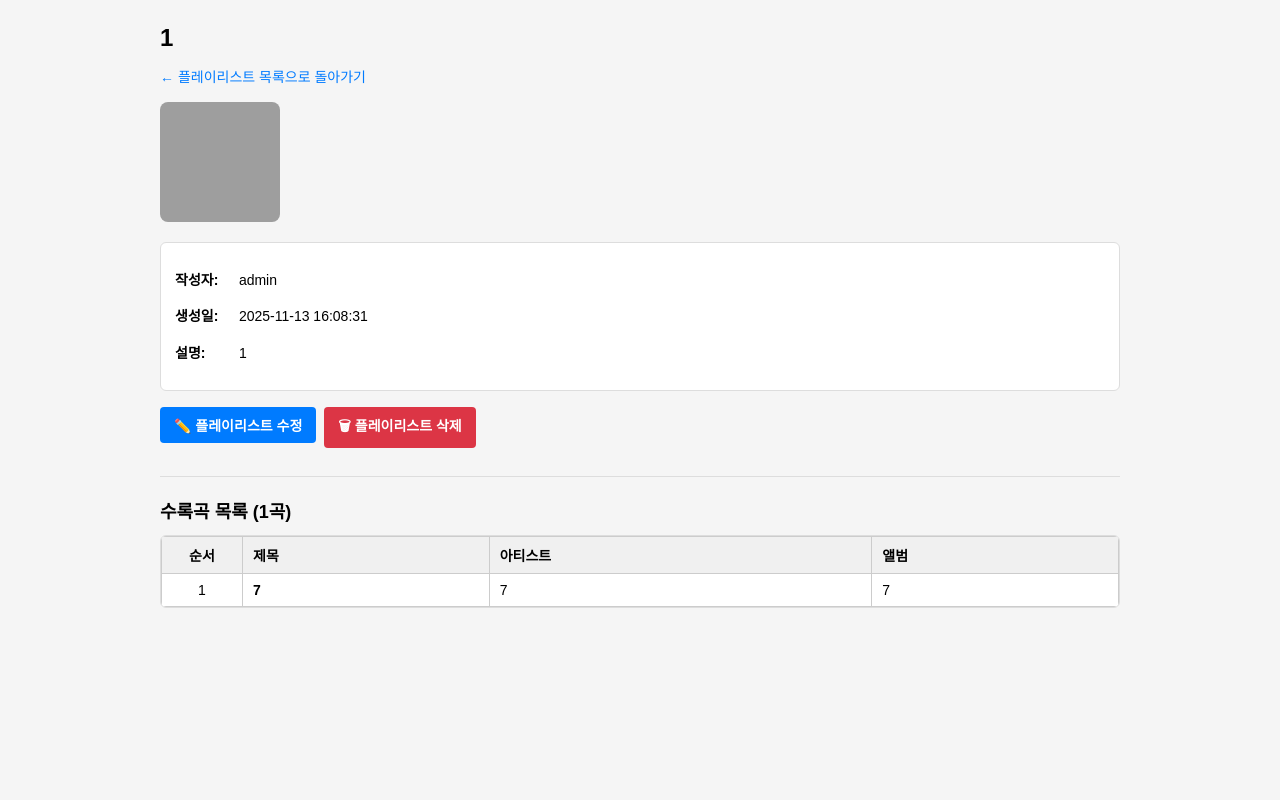
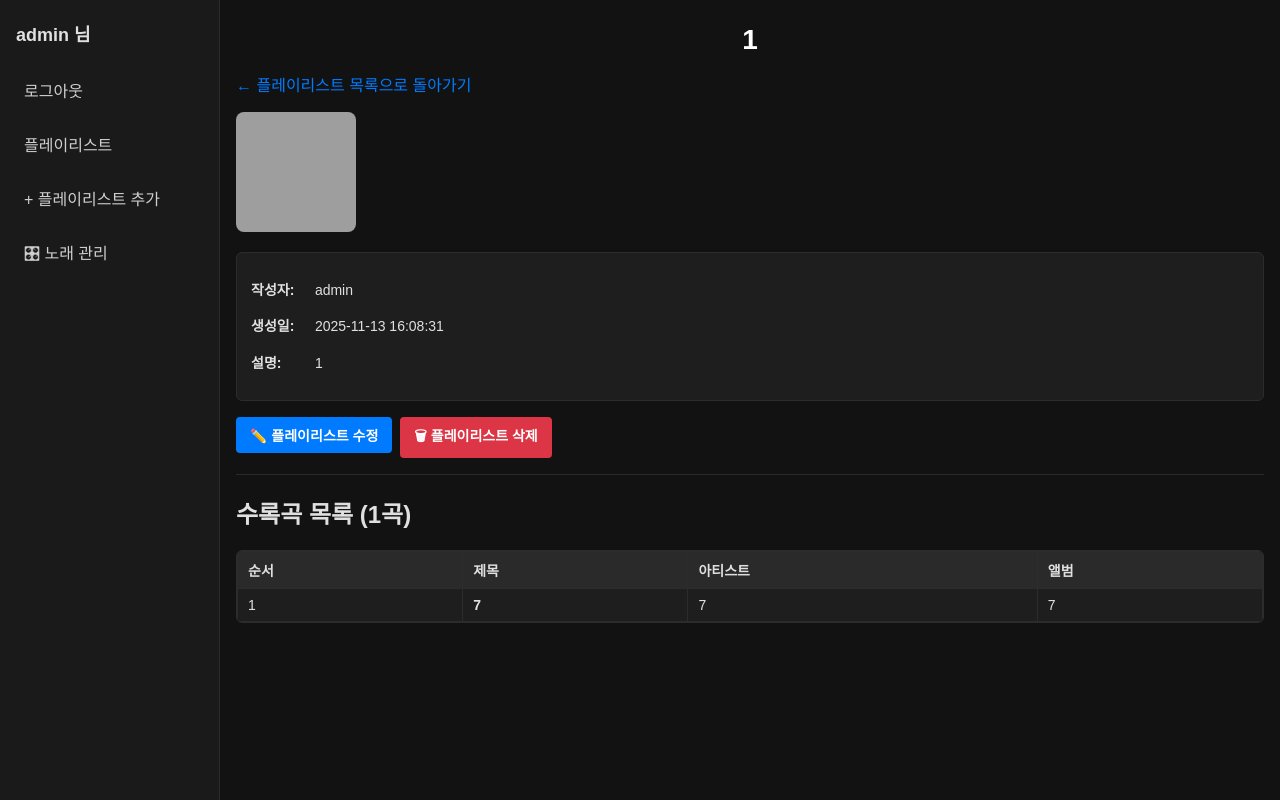
Before and after one commit to JS66KIM/playlist-web, a Flask app: page /playlists/5 in a window 1280 px wide. Run offline with Flask 3, Linux system fonts and the light colour scheme; a user stored in the database is signed in; data comes from the database, SQL or seed files in the repository; both versions use the stored data as it was after the commit; grey boxes are pictures that could not be loaded.

Commit message:
hapsu2
메인 카드 배경 그라데이션
카드와 플리 사이 공간 생성 및 글자 추가
플리 관리 창 다크모드

```diff
--- a/templates/view_playlist.html
+++ b/templates/view_playlist.html
@@ -6,17 +6,44 @@
     <meta name="viewport" content="width=device-width, initial-scale=1">
 
     <style>
-        /* ===== 공통 레이아웃 ===== */
+        /* ===== GLOBAL ===== */
+        * { box-sizing: border-box; }
         body.app-body {
             margin: 0;
             font-family: Arial, sans-serif;
-            background-color: #f5f5f5;
+            background-color: #121212;
+            color: #e0e0e0;
+            display: flex;
         }
 
+        /* ===== SIDEBAR ===== */
+        .sidebar {
+            width: 220px;
+            background-color: #1a1a1a;
+            border-right: 1px solid #2a2a2a;
+            height: 100vh;
+            padding: 20px 16px;
+            position: fixed;
+            left: 0;
+            top: 0;
+        }
+        .sidebar__username { font-size: 18px; font-weight: bold; margin-bottom: 24px; }
+        .sidebar__menu { list-style: none; padding: 0; display: flex; flex-direction: column; gap: 14px; }
+        .sidebar__menu a {
+            text-decoration: none;
+            color: #d0d0d0;
+            padding: 8px;
+            border-radius: 4px;
+            display: block;
+        }
+        .sidebar__menu a:hover { background-color: #2b2b2b; color: #fff; }
+
+        /* ===== MAIN PAGE ===== */
         .page {
-            max-width: 960px;
-            margin: 0 auto;
+            margin-left: 220px;
+            width: 100%;
             padding: 24px 16px 40px;
+            min-height: 100vh;
         }
 
         .page__header {
@@ -25,55 +52,44 @@
 
         .page__title {
             margin: 0 0 8px;
-            font-size: 24px;
-        }
-
-        .page__back {
-            font-size: 14px;
-            margin-bottom: 8px;
+            font-size: 28px;
+            text-align: center;
+            color: #fff;
         }
 
         .page__back a {
             color: #007bff;
             text-decoration: none;
         }
-
-        .page__back a:hover {
-            text-decoration: underline;
-        }
+        .page__back a:hover { text-decoration: underline; }
 
         .page__divider {
             border: none;
-            border-top: 1px solid #ddd;
+            border-top: 1px solid #2a2a2a;
             margin: 16px 0 20px;
         }
 
-        /* ===== 섹션 공통 ===== */
-        .section {
-            margin-bottom: 28px;
-        }
-
-        .section__title {
-            margin: 0 0 12px;
-            font-size: 18px;
-        }
-
-        /* ===== 플레이리스트 메타 ===== */
+        /* ===== PLAYLIST DETAIL ===== */
         .playlist-meta {
-            background-color: #fff;
+            background-color: #1e1e1e;
             border-radius: 6px;
-            border: 1px solid #ddd;
+            border: 1px solid #2c2c2c;
             padding: 12px 14px;
             font-size: 14px;
             line-height: 1.6;
+            color: #e0e0e0;
         }
-
         .playlist-meta strong {
             display: inline-block;
             width: 60px;
         }
 
-        /* ===== 버튼 공통 ===== */
+        .playlist-actions {
+            margin: 16px 0 8px;
+            display: flex;
+            flex-wrap: wrap;
+            gap: 8px;
+        }
         .button {
             padding: 8px 14px;
             border-radius: 4px;
@@ -84,127 +100,107 @@
             background-color: #007bff;
             color: #ffffff;
         }
+        .button--danger { background-color: #dc3545; }
+        .button:hover { opacity: 0.93; }
 
-        .button--danger {
-            background-color: #dc3545;
-        }
-
-        .button:hover {
-            opacity: 0.93;
-        }
-
-        .playlist-actions {
-            margin: 16px 0 8px;
-            display: flex;
-            flex-wrap: wrap;
-            gap: 8px;
-        }
-
-        /* ===== 곡 목록 테이블 ===== */
+        /* ===== SONG TABLE ===== */
         .table-wrapper {
-            background-color: #fff;
+            background-color: #1e1e1e;
             border-radius: 6px;
-            border: 1px solid #ddd;
+            border: 1px solid #2c2c2c;
             overflow-x: auto;
         }
-
         .table {
             width: 100%;
             border-collapse: collapse;
             font-size: 14px;
+            color: #e0e0e0;
         }
-
         .table th,
         .table td {
             padding: 8px 10px;
-            border: 1px solid #ccc;
+            border: 1px solid #2c2c2c;
             text-align: left;
-            vertical-align: middle;
+        }
+        .table thead {
+            background-color: #2a2a2a;
+        }
+        .song-title { font-weight: 600; }
+        .empty-state {
+            font-size: 14px;
+            background-color: #1e1e1e;
+            padding: 16px 14px;
+            border-radius: 6px;
+            border: 1px solid #2c2c2c;
+            color: #ccc;
         }
 
-        .table thead {
-            background-color: #f0f0f0;
-        }
+        img { border-radius: 8px; }
 
-        .table th:nth-child(1),
-        .table td:nth-child(1) {
-            width: 60px;
-            text-align: center;
-        }
-
-        .song-title {
-            font-weight: 600;
-        }
-
-        .empty-state {
-            font-size: 14px;
-            background-color: #fff;
-            padding: 16px 14px;
-            border-radius: 6px;
-            border: 1px solid #ddd;
-        }
     </style>
 </head>
 <body class="app-body">
+
+    <!-- SIDEBAR -->
+    <aside class="sidebar">
+        {% if session.get('user_id') %}
+            <div class="sidebar__username">{{ session['username'] }} 님</div>
+        {% else %}
+            <div class="sidebar__username">Guest</div>
+        {% endif %}
+
+        <ul class="sidebar__menu">
+            {% if session.get('user_id') %}
+                <li><a href="{{ url_for('logout') }}">로그아웃</a></li>
+            {% else %}
+                <li><a href="{{ url_for('login') }}">로그인</a></li>
+            {% endif %}
+            <li><a href="{{ url_for('index') }}">플레이리스트</a></li>
+            {% if session.get('user_id') %}
+                <li><a href="{{ url_for('create_playlist') }}">+ 플레이리스트 추가</a></li>
+            {% endif %}
+            {% if session.get('is_admin') %}
+                <li><a href="{{ url_for('manage_songs') }}">🎛 노래 관리</a></li>
+            {% endif %}
+        </ul>
+    </aside>
+
+    <!-- MAIN CONTENT -->
     <div class="page">
-        <!-- 헤더 -->
         <header class="page__header">
-            <h1 class="page__title">
-                {{ playlist["title"] or "제목 없음" }}
-            </h1>
-            <p class="page__back">
-                <a href="{{ url_for('index') }}">← 플레이리스트 목록으로 돌아가기</a>
-            </p>
+            <h1 class="page__title">{{ playlist["title"] or "제목 없음" }}</h1>
+            <p class="page__back"><a href="{{ url_for('index') }}">← 플레이리스트 목록으로 돌아가기</a></p>
         </header>
 
-        <!-- 플레이리스트 커버 이미지 -->
         {% if display_cover_url %}
             <div style="margin-bottom:16px;">
-                <img src="{{ display_cover_url }}"
-                     alt="playlist cover"
-                     style="width:120px; height:120px; object-fit:cover; border-radius:8px;">
+                <img src="{{ display_cover_url }}" alt="playlist cover" style="width:120px; height:120px; object-fit:cover;">
             </div>
         {% endif %}
 
-        <!-- 플레이리스트 정보 -->
-        <section class="section">
-            <div class="playlist-meta">
+        <section class="playlist-meta">
             <p><strong>작성자:</strong> {{ playlist["username"] or "알 수 없음" }}</p>
             <p><strong>생성일:</strong> {{ playlist["created_at"] or "날짜 없음" }}</p>
             <p><strong>설명:</strong> {{ playlist["description"] or "설명 없음" }}</p>
-            </div>
+        </section>
 
-            <!-- 수정/삭제 버튼 (작성자 또는 관리자만) -->
         {% if session.get('user_id') == playlist['user_id'] or session.get('is_admin') %}
             <div class="playlist-actions">
-                    <!-- 수정 버튼: create_playlist(edit 모드)로 이동 -->
-                    <form method="GET"
-                          action="{{ url_for('edit_playlist', playlist_id=playlist['playlist_id']) }}">
-                        <button type="submit" class="button">
-                            ✏️ 플레이리스트 수정
-                        </button>
+                <form method="GET" action="{{ url_for('edit_playlist', playlist_id=playlist['playlist_id']) }}">
+                    <button type="submit" class="button">✏️ 플레이리스트 수정</button>
                 </form>
-
-                    <!-- 삭제 버튼 -->
-                    <form method="POST"
-                          action="{{ url_for('delete_playlist', playlist_id=playlist['playlist_id']) }}"
+                <form method="POST" action="{{ url_for('delete_playlist', playlist_id=playlist['playlist_id']) }}"
                       onsubmit="return confirm('정말 이 플레이리스트를 삭제하시겠습니까?');">
-                        <button type="submit" class="button button--danger">
-                            🗑 플레이리스트 삭제
-                        </button>
+                    <button type="submit" class="button button--danger">🗑 플레이리스트 삭제</button>
                 </form>
             </div>
         {% endif %}
-        </section>
 
         <hr class="page__divider">
 
-        <!-- 수록곡 목록 -->
-        <section class="section">
-            <h2 class="section__title">
-                수록곡 목록 ({{ songs|length }}곡)
-            </h2>
-
+        <!-- SONG LIST -->
+        <section>
+            <h2 class="section__title">수록곡 목록 ({{ songs|length }}곡)</h2>
             {% if songs and songs|length > 0 %}
                 <div class="table-wrapper">
                     <table class="table">
@@ -229,9 +225,7 @@
                     </table>
                 </div>
             {% else %}
-                <div class="empty-state">
-                    이 플레이리스트에는 아직 노래가 없습니다.
-                </div>
+                <div class="empty-state">이 플레이리스트에는 아직 노래가 없습니다.</div>
             {% endif %}
         </section>
     </div>
```
Also changed, not shown: templates/index.html (+23 -1 lines), database/playlist.db. Lines whose indentation alone changed are shown as unchanged.
